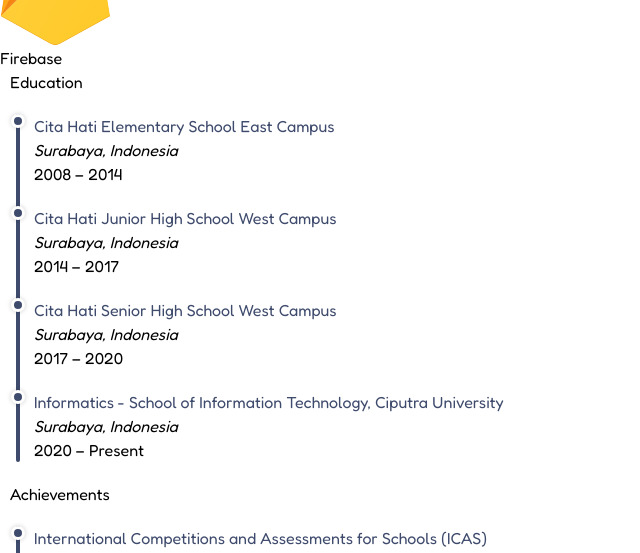
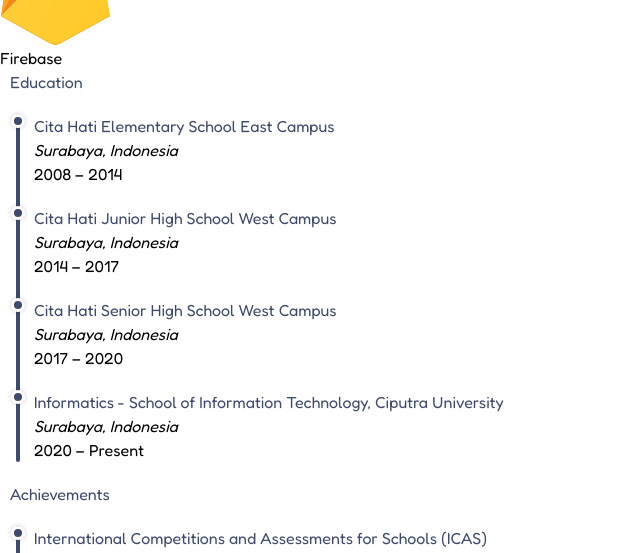
Before and after one commit to JuJu222/jjportfolio, a Vue app: page / in a window 1280 px wide. Shown: the part 11333-11886 px from the top of the page, without its empty margins (0-640 px from the left). Built offline with nearby package versions, Linux system fonts and the light colour scheme.

Commit message:
Fixed bugs

```diff
--- a/src/components/Achievements.vue
+++ b/src/components/Achievements.vue
@@ -1,6 +1,6 @@
 <template>
   <section class="mb-5">
-    <h3 class="section-title text-2xl" style="margin-left: 10px;">Achievements</h3>
+    <h3 class="section-title text-2xl me-color" style="margin-left: 10px;">Achievements</h3>
     <ul class="timeline">
       <li v-for="(achievement,index) in achievements" :key="index" class="timeline-item rounded ml-3 p-4 shadow">
         <div class="timeline-arrow"></div>
--- a/src/components/Education.vue
+++ b/src/components/Education.vue
@@ -1,6 +1,6 @@
 <template>
   <section class="mb-5">
-    <h3 class="section-title text-2xl" style="margin-left: 10px;">Education</h3>
+    <h3 class="section-title text-2xl me-color" style="margin-left: 10px;">Education</h3>
     <ul class="timeline">
       <li v-for="(education,index) in educationInfo" :key="index" class="timeline-item rounded ml-3 p-4 shadow">
         <div class="timeline-arrow"></div>
--- a/src/components/Experiences.vue
+++ b/src/components/Experiences.vue
@@ -1,6 +1,6 @@
 <template>
   <section class="mb-5">
-    <h3 class="section-title text-2xl" style="margin-left: 10px;">Experiences</h3>
+    <h3 class="section-title text-2xl me-color" style="margin-left: 10px;">Experiences</h3>
     <ul class="timeline">
       <li v-for="(experience,index) in experiences" :key="index" class="timeline-item rounded ml-3 p-4 shadow">
         <div class="timeline-arrow"></div>
--- a/src/components/Home.vue
+++ b/src/components/Home.vue
@@ -26,13 +26,13 @@
       </div>
     </section>
     <div class="flex flex-wrap justify-center">
-      <section id="education" class="w-1/3">
+      <section id="education" class="w-96 md:w-1/3">
         <Education></Education>
       </section>
-      <section id="achievements" class="w-1/3">
+      <section id="achievements" class="w-96 md:w-1/3">
         <Achievements></Achievements>
       </section>
-      <section id="experiences" class="w-1/3">
+      <section id="experiences" class="w-96 md:w-1/3">
         <Experiences></Experiences>
       </section>
     </div>
--- a/src/components/Modal.vue
+++ b/src/components/Modal.vue
@@ -15,7 +15,7 @@
               <div class="sm:flex sm:items-start">
                 <div class="my-3 text-left">
                   <div class="">
-                    <div class="hidden aspect-w-3 aspect-h-4 rounded-lg overflow-hidden lg:block">
+                    <div class="aspect-w-3 aspect-h-4 rounded-lg overflow-hidden lg:block">
                       <img :src="'/img/portfolio/' + portfolio.img" alt="" class="w-full h-full object-center object-cover" />
                     </div>
                   </div>
--- a/src/components/PortfolioCard.vue
+++ b/src/components/PortfolioCard.vue
@@ -1,6 +1,6 @@
 <template>
   <div
-      class="wrapper max-w-xs bg-gray-50 rounded-xl shadow-lg card overflow-hidden flex flex-col justify-between"
+      class="wrapper max-w-xs bg-gray-50 rounded-xl shadow-lg card overflow-hidden flex flex-col justify-between cursor-pointer"
   >
     <div>
       <img :src="'/img/portfolio/' + portfolio.img" alt="montaña"/>
```
